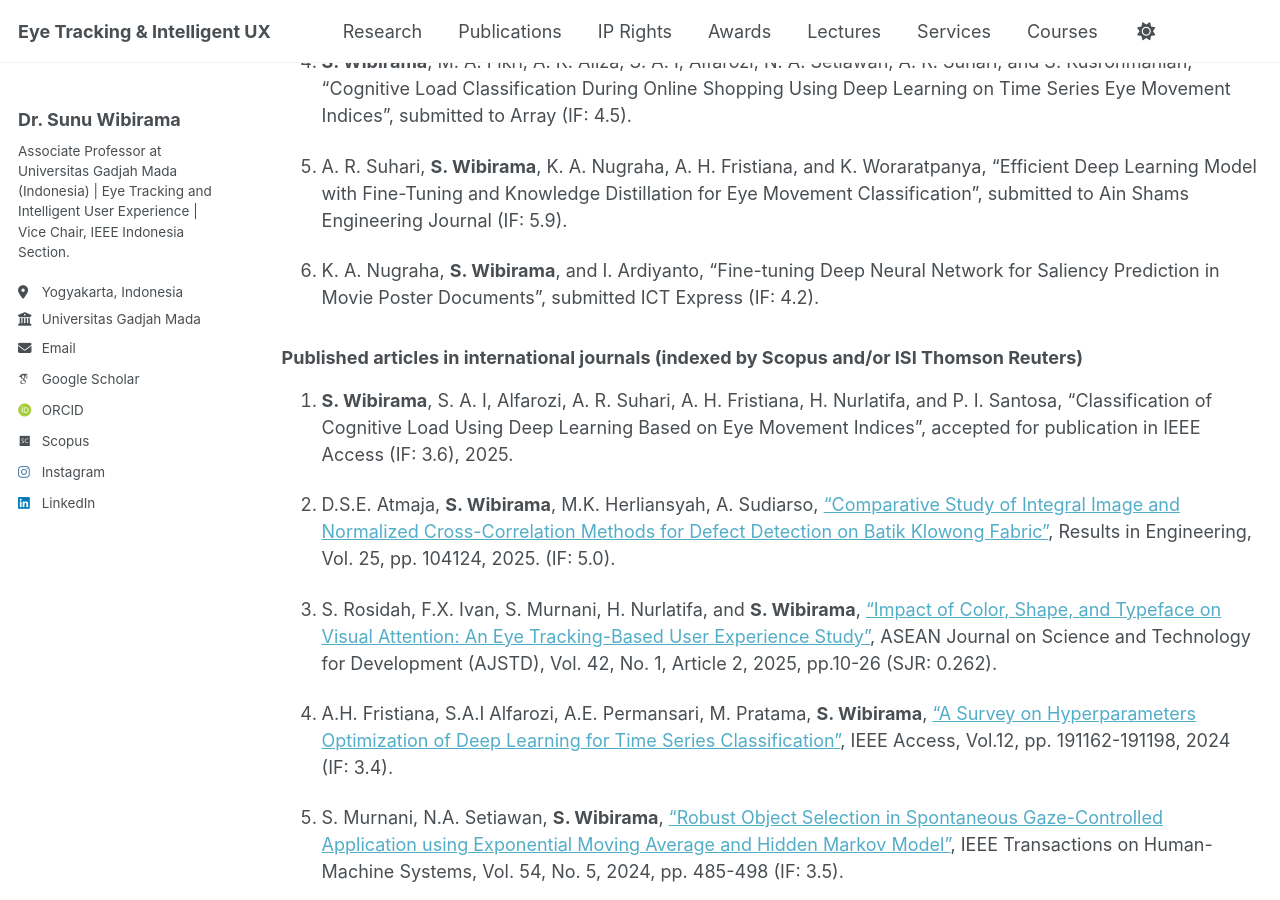
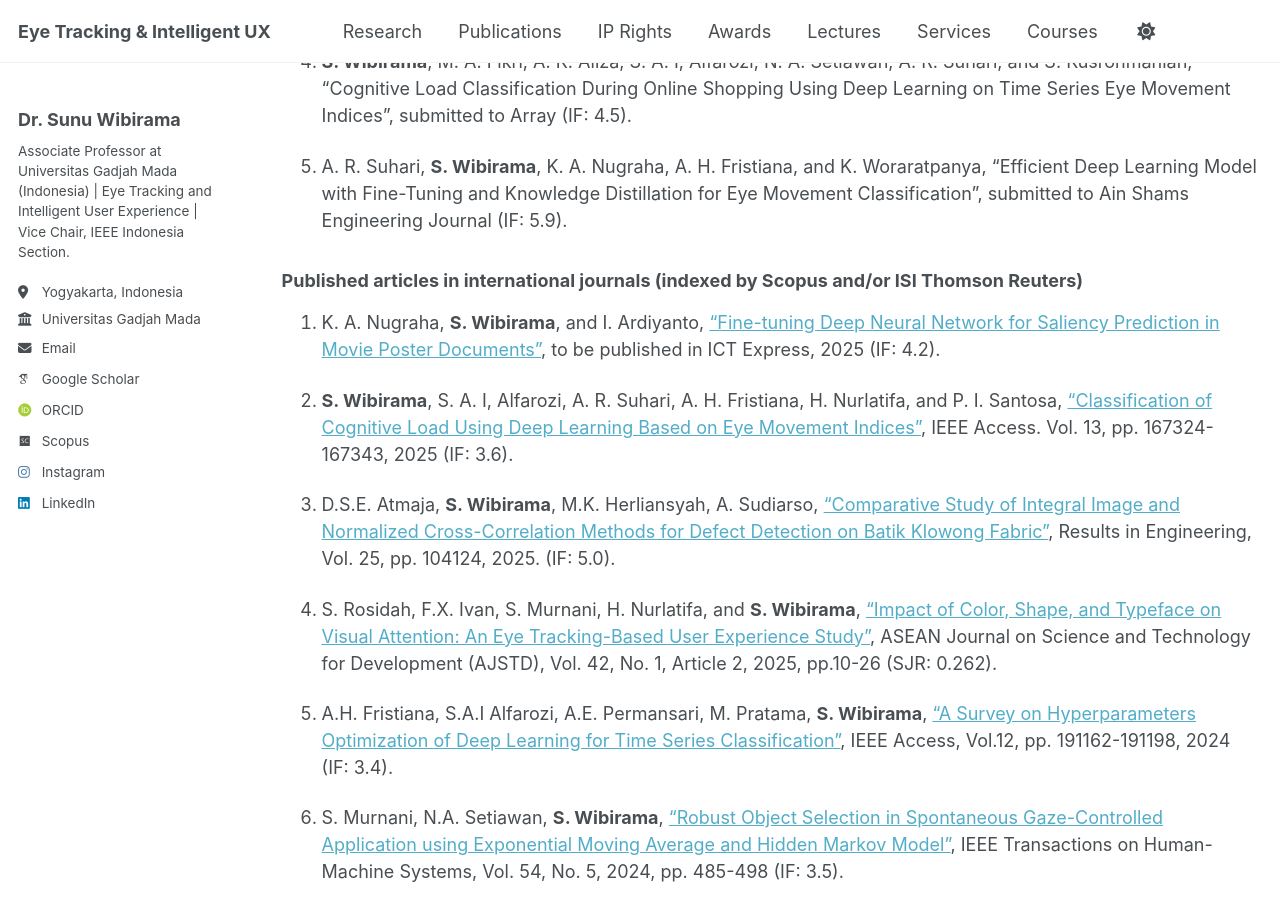
Before and after one commit to wibirama/wibirama.github.io, a Jekyll site: the page built from _pages/allpublications.md, in a window 1280 px wide and 900 px high, scrolled down 647 px. Built offline with Jekyll 4.4.1, drawn with Linux system fonts in a browser that asks for light colours; emoji names are drawn with the system emoji font; some web fonts are replaced; a script that is not in the unit is left out.

Commit message:
Update allpublications.md
update publikasi no. 1 dan 2 (Sunu dan Adi)

```diff
--- a/_pages/allpublications.md
+++ b/_pages/allpublications.md
@@ -27,56 +27,58 @@ Journal articles
 
 5. A. R. Suhari, **S. Wibirama**, K. A. Nugraha, A. H. Fristiana, and K. Woraratpanya, "Efficient Deep Learning Model with Fine-Tuning and Knowledge Distillation for Eye Movement Classification", submitted to Ain Shams Engineering Journal (IF: 5.9).
 
-6. K. A. Nugraha, **S. Wibirama**, and I. Ardiyanto, "Fine-tuning Deep Neural Network for Saliency Prediction in Movie Poster Documents", submitted ICT Express (IF: 4.2).
+
 
 
 ### Published articles in international journals (indexed by Scopus and/or ISI Thomson Reuters)
 
-1.  **S. Wibirama**, S. A. I, Alfarozi, A. R. Suhari, A. H. Fristiana, H. Nurlatifa, and P. I. Santosa, "Classification of Cognitive Load Using Deep Learning Based on Eye Movement Indices", accepted for publication in IEEE Access (IF: 3.6), 2025.
+1. K. A. Nugraha, **S. Wibirama**, and I. Ardiyanto, ["Fine-tuning Deep Neural Network for Saliency Prediction in Movie Poster Documents"](https://doi.org/10.1016/j.icte.2025.09.008), to be published in ICT Express, 2025 (IF: 4.2).
 
-2. D.S.E. Atmaja, **S. Wibirama**, M.K. Herliansyah, A. Sudiarso, ["Comparative Study of Integral Image and Normalized Cross-Correlation Methods for Defect Detection on Batik Klowong Fabric"](https://doi.org/10.1016/j.rineng.2025.104124),  Results in Engineering, Vol. 25, pp. 104124, 2025. (IF: 5.0).
+2.  **S. Wibirama**, S. A. I, Alfarozi, A. R. Suhari, A. H. Fristiana, H. Nurlatifa, and P. I. Santosa, ["Classification of Cognitive Load Using Deep Learning Based on Eye Movement Indices"](https://doi.org/10.1109/ACCESS.2025.3613292), IEEE Access. Vol. 13, pp. 167324-167343, 2025 (IF: 3.6).
 
-3. S. Rosidah, F.X. Ivan, S. Murnani, H. Nurlatifa, and **S. Wibirama**, ["Impact of Color, Shape, and Typeface on Visual Attention: An Eye Tracking-Based User Experience Study"](https://ajstd.ubd.edu.bn/journal/vol42/iss1/2), ASEAN Journal on Science and Technology for Development (AJSTD), Vol. 42, No. 1, Article 2, 2025, pp.10-26 (SJR: 0.262).
+3. D.S.E. Atmaja, **S. Wibirama**, M.K. Herliansyah, A. Sudiarso, ["Comparative Study of Integral Image and Normalized Cross-Correlation Methods for Defect Detection on Batik Klowong Fabric"](https://doi.org/10.1016/j.rineng.2025.104124),  Results in Engineering, Vol. 25, pp. 104124, 2025. (IF: 5.0).
 
-4. A.H. Fristiana, S.A.I Alfarozi, A.E. Permansari, M. Pratama, **S. Wibirama**, ["A Survey on Hyperparameters Optimization of Deep Learning for Time Series Classification"](https://doi.org/10.1109/ACCESS.2024.3516198),  IEEE Access, Vol.12, pp. 191162-191198, 2024 (IF: 3.4).
+4. S. Rosidah, F.X. Ivan, S. Murnani, H. Nurlatifa, and **S. Wibirama**, ["Impact of Color, Shape, and Typeface on Visual Attention: An Eye Tracking-Based User Experience Study"](https://ajstd.ubd.edu.bn/journal/vol42/iss1/2), ASEAN Journal on Science and Technology for Development (AJSTD), Vol. 42, No. 1, Article 2, 2025, pp.10-26 (SJR: 0.262).
 
-5. S. Murnani, N.A. Setiawan, **S. Wibirama**, ["Robust Object Selection in Spontaneous Gaze-Controlled Application using Exponential Moving Average and Hidden Markov Model"](https://doi.org/10.1109/THMS.2024.3413781), IEEE Transactions on Human-Machine Systems, Vol. 54, No. 5, 2024, pp. 485-498 (IF: 3.5).
+5. A.H. Fristiana, S.A.I Alfarozi, A.E. Permansari, M. Pratama, **S. Wibirama**, ["A Survey on Hyperparameters Optimization of Deep Learning for Time Series Classification"](https://doi.org/10.1109/ACCESS.2024.3516198),  IEEE Access, Vol.12, pp. 191162-191198, 2024 (IF: 3.4).
 
-6. N. Paeedeh, M. Pratama, **S. Wibirama**, W. Mayer, Z. Cao, and R. Kowalczyk, ["Few-Shot Class Incremental Learning via Robust Transformer Approach"](https://doi.org/10.1016/j.ins.2024.120751), Information Sciences, Vol. 675, No. 120751, 2024. (IF: 8.1).
+6. S. Murnani, N.A. Setiawan, **S. Wibirama**, ["Robust Object Selection in Spontaneous Gaze-Controlled Application using Exponential Moving Average and Hidden Markov Model"](https://doi.org/10.1109/THMS.2024.3413781), IEEE Transactions on Human-Machine Systems, Vol. 54, No. 5, 2024, pp. 485-498 (IF: 3.5).
 
-7. H. Nurlatifa, R. Hartanto, A. Ataka, and  **S. Wibirama**, ["Optimum Object Selection Methods for Spontaneous Gaze-Based Interaction with Linear and Circular Trajectories"](https://doi.org/10.1016/j.rineng.2024.101769), Results in Engineering, Vol. 21, pp. 101769, 2024. (IF: 5.0)
+7. N. Paeedeh, M. Pratama, **S. Wibirama**, W. Mayer, Z. Cao, and R. Kowalczyk, ["Few-Shot Class Incremental Learning via Robust Transformer Approach"](https://doi.org/10.1016/j.ins.2024.120751), Information Sciences, Vol. 675, No. 120751, 2024. (IF: 8.1).
 
-8. L.A. Putri, I. Rahman, M. Puspita, S.N. Hidayat, A.B. Dharmawan, A. Rianjanu, **S. Wibirama**, R. Roto, K. Triyana, and H.S. Wasisto, ["Rapid analysis of meat floss origin using a supervised machine learning-based electronic nose towards food authentication"](https://doi.org/10.1038/s41538-023-00205-2), npj Science of Food, Vol. 7, No. 31, pp. 1-15, 2023. (IF: 7.000).
+8. H. Nurlatifa, R. Hartanto, A. Ataka, and  **S. Wibirama**, ["Optimum Object Selection Methods for Spontaneous Gaze-Based Interaction with Linear and Circular Trajectories"](https://doi.org/10.1016/j.rineng.2024.101769), Results in Engineering, Vol. 21, pp. 101769, 2024. (IF: 5.0)
 
-9. P. V. Yulianandra, S. Murnani, P.I. Santosa, **S. Wibirama**, ["Observing Cognitive Load During Online Learning with Various Task Complexities: An Eye Tracking Approach"](https://doi.org/10.1504/IJIL.2023.10051446), International Journal of Innovation and Learning, Vol. 34, No. 1, 2023,  pp. 96-117  (SJR: 0.226).
+9. L.A. Putri, I. Rahman, M. Puspita, S.N. Hidayat, A.B. Dharmawan, A. Rianjanu, **S. Wibirama**, R. Roto, K. Triyana, and H.S. Wasisto, ["Rapid analysis of meat floss origin using a supervised machine learning-based electronic nose towards food authentication"](https://doi.org/10.1038/s41538-023-00205-2), npj Science of Food, Vol. 7, No. 31, pp. 1-15, 2023. (IF: 7.000).
 
-10. S. Murnani, N.A. Setiawan, **S. Wibirama**, ["Spontaneous Gaze Interaction Based on Smooth Pursuit Eye Movement Using Difference Pattern Approach"](https://doi.org/10.21924/cst.7.1.2022.739), Communications in Science and Technology, Vol. 7, No.1,  pp.8-14, 2022. (SJR: 0.277).
+10. P. V. Yulianandra, S. Murnani, P.I. Santosa, **S. Wibirama**, ["Observing Cognitive Load During Online Learning with Various Task Complexities: An Eye Tracking Approach"](https://doi.org/10.1504/IJIL.2023.10051446), International Journal of Innovation and Learning, Vol. 34, No. 1, 2023,  pp. 96-117  (SJR: 0.226).
 
-11. A.E. Permanasari, D.A. Hidayat, **S. Wibirama**, I.S. Sakkinah, and D.R.A. Rambli, ["Development of a hospital virtual tour with virtual reality-based panorama"](https://doi.org/10.1504/IJIL.2021.117218), International Journal of Innovation and Learning, Vol. 30, No. 2, pp.119–131, 2021. (SJR: 0.226).
+11. S. Murnani, N.A. Setiawan, **S. Wibirama**, ["Spontaneous Gaze Interaction Based on Smooth Pursuit Eye Movement Using Difference Pattern Approach"](https://doi.org/10.21924/cst.7.1.2022.739), Communications in Science and Technology, Vol. 7, No.1,  pp.8-14, 2022. (SJR: 0.277).
 
-12. **S. Wibirama**, P. I. Santosa, P. Widyarani, N. Brilianto, W. Hafidh, ["Physical Discomfort and Eye Movements during Arbitrary and Optical Flow-Like Motions in Stereo 3D Contents"](https://doi.org/10.1007/s10055-019-00386-w), Virtual Reality, Vol. 24,  2020, pp. 39-51. (IF: 5.471).
+12. A.E. Permanasari, D.A. Hidayat, **S. Wibirama**, I.S. Sakkinah, and D.R.A. Rambli, ["Development of a hospital virtual tour with virtual reality-based panorama"](https://doi.org/10.1504/IJIL.2021.117218), International Journal of Innovation and Learning, Vol. 30, No. 2, pp.119–131, 2021. (SJR: 0.226).
 
-13. I. Ardiyanto, **S. Wibirama**, F. Nurwanto, ["Sliding Variance and Data Range for Lightweight Sports Activitiy Recognition with Fusion Modalities"](https://doi.org/10.1016/j.jksuci.2018.08.012), Journal of King Saud University-Computer and Information Sciences, Vol. 32, 2020, pp. 775-783 (IF: 9.006).
+13. **S. Wibirama**, P. I. Santosa, P. Widyarani, N. Brilianto, W. Hafidh, ["Physical Discomfort and Eye Movements during Arbitrary and Optical Flow-Like Motions in Stereo 3D Contents"](https://doi.org/10.1007/s10055-019-00386-w), Virtual Reality, Vol. 24,  2020, pp. 39-51. (IF: 5.471).
 
-14. S. Thiyagarajan, S. N. Rosli, M. Kamal M.A, **S. Wibirama**, ["Tracking The Eye-Mind Relationship of Positive Emotion using Eye Tracking Technique"](https://jamt.utem.edu.my/jamt/article/view/5725),  Journal of Advanced Manufacturing Technology, Vol.13, No.2 (2), 2019. (SJR: 0.146)
+14. I. Ardiyanto, **S. Wibirama**, F. Nurwanto, ["Sliding Variance and Data Range for Lightweight Sports Activitiy Recognition with Fusion Modalities"](https://doi.org/10.1016/j.jksuci.2018.08.012), Journal of King Saud University-Computer and Information Sciences, Vol. 32, 2020, pp. 775-783 (IF: 9.006).
 
-15. S. Thiyagarajan, M. Kamal M.A., **S. Wibirama**, O. Mikami, ["Applying Eye Tracking Device on The Gazing Behaviour and Its Effects on Emotions Attributes"](https://jamt.utem.edu.my/jamt/article/view/5722), Journal of Advanced Manufacturing Technology, Vol.13, No.2 (2), 2019. (SJR: 0.146)
+15. S. Thiyagarajan, S. N. Rosli, M. Kamal M.A, **S. Wibirama**, ["Tracking The Eye-Mind Relationship of Positive Emotion using Eye Tracking Technique"](https://jamt.utem.edu.my/jamt/article/view/5725),  Journal of Advanced Manufacturing Technology, Vol.13, No.2 (2), 2019. (SJR: 0.146)
 
-16. N.H. Baharom, S. R. Aid, M. Kamal M.A., **S. Wibirama**, O. Mikami, ["Exploring The Eye Tracking Data on Human Behaviour on Consumer Merchandise Product"](https://jamt.utem.edu.my/jamt/article/view/5723), Journal of Advanced Manufacturing Technology, Vol.13, No.2 (2), 2019. (SJR: 0.146)
+16. S. Thiyagarajan, M. Kamal M.A., **S. Wibirama**, O. Mikami, ["Applying Eye Tracking Device on The Gazing Behaviour and Its Effects on Emotions Attributes"](https://jamt.utem.edu.my/jamt/article/view/5722), Journal of Advanced Manufacturing Technology, Vol.13, No.2 (2), 2019. (SJR: 0.146)
 
-17. N.H. Baharom, N. Jayabalan, M. Kamal M.A., **S. Wibirama**, ["Positive Emotion Recognition Through Eye Tracking Technology"](https://jamt.utem.edu.my/jamt/article/view/5683), Journal of Advanced Manufacturing Technology, Vol.13, No.2(1), 2019, pp.143-152. (SJR: 0.146)
+17. N.H. Baharom, S. R. Aid, M. Kamal M.A., **S. Wibirama**, O. Mikami, ["Exploring The Eye Tracking Data on Human Behaviour on Consumer Merchandise Product"](https://jamt.utem.edu.my/jamt/article/view/5723), Journal of Advanced Manufacturing Technology, Vol.13, No.2 (2), 2019. (SJR: 0.146)
 
-18. **S. Wibirama**, I. Ardiyanto, T. Satriya, T.B. Adji, N. A. Setiawan, M. T. Setiawan, ["An Improved Pupil Localization Technique for Real-Time Video-Oculography under Extreme Eyelid Occlusion"](http://www.ijicic.org/ijicic-150423.pdf), International Journal of Innovative Computing, Information and Control, Vol. 15, No. 4, 2019, pp. 1547-1563. (SJR: 0.426).
+18. N.H. Baharom, N. Jayabalan, M. Kamal M.A., **S. Wibirama**, ["Positive Emotion Recognition Through Eye Tracking Technology"](https://jamt.utem.edu.my/jamt/article/view/5683), Journal of Advanced Manufacturing Technology, Vol.13, No.2(1), 2019, pp.143-152. (SJR: 0.146)
 
-19. W. Mahardika, **S. Wibirama**, R. Ferdiana, S. S. Kusumawardani, ["A Novel User Experience Study of Parallax Scrolling using Eye Tracking and User Experience"](http://dx.doi.org/10.18517/ijaseit.8.4.6500), International Journal on Advanced Science, Engineering and Information Technology, Vol. 8, No. 4, 201, pp. 1226-1233. (SJR: 0.208).
+19. **S. Wibirama**, I. Ardiyanto, T. Satriya, T.B. Adji, N. A. Setiawan, M. T. Setiawan, ["An Improved Pupil Localization Technique for Real-Time Video-Oculography under Extreme Eyelid Occlusion"](http://www.ijicic.org/ijicic-150423.pdf), International Journal of Innovative Computing, Information and Control, Vol. 15, No. 4, 2019, pp. 1547-1563. (SJR: 0.426).
 
-20. **S. Wibirama**, H.A. Nugroho, K. Hamamoto, ["Depth Gaze and ECG Based Frequency Dynamics during Motion Sickness in Stereoscopic 3D Movie"](https://doi.org/10.1016/j.entcom.2018.02.003), Entertainment Computing, Vol. 28, 2018, pp.117-127. (IF: 2.072).
+20. W. Mahardika, **S. Wibirama**, R. Ferdiana, S. S. Kusumawardani, ["A Novel User Experience Study of Parallax Scrolling using Eye Tracking and User Experience"](http://dx.doi.org/10.18517/ijaseit.8.4.6500), International Journal on Advanced Science, Engineering and Information Technology, Vol. 8, No. 4, 201, pp. 1226-1233. (SJR: 0.208).
 
-21. **S. Wibirama**, H.A. Nugroho, K. Hamamoto, [“Evaluating 3D Gaze Tracking in Virtual Space: A Computer Graphics Approach”](http://doi.org/10.1016/j.entcom.2017.04.003), Entertainment Computing, Vol. 21, June 2017, pp.11-17. (IF: 2.072).
+21. **S. Wibirama**, H.A. Nugroho, K. Hamamoto, ["Depth Gaze and ECG Based Frequency Dynamics during Motion Sickness in Stereoscopic 3D Movie"](https://doi.org/10.1016/j.entcom.2018.02.003), Entertainment Computing, Vol. 28, 2018, pp.117-127. (IF: 2.072).
 
-22. **S.Wibirama** and K. Hamamoto, [“3D Gaze Tracking on Stereoscopic Display using Optimized Geometric Method”](http://dx.doi.org/10.1541/ieejeiss.134.345), IEEJ Transactions on Electronics, Information, and Systems, Vol. 134, No. 3, 2014, pp. 345-352. (SJR: 0.154).
+22. **S. Wibirama**, H.A. Nugroho, K. Hamamoto, [“Evaluating 3D Gaze Tracking in Virtual Space: A Computer Graphics Approach”](http://doi.org/10.1016/j.entcom.2017.04.003), Entertainment Computing, Vol. 21, June 2017, pp.11-17. (IF: 2.072).
 
-23. **S. Wibirama**,  S. Tungjitkusolmun, and C. Pintavirooj, [“Dual-Camera Acquisition for Accurate Measurement of Three-Dimensional Eye Movements”](http://dx.doi.org/10.1002/tee.21845), Transactions on Electrical and Electronic Engineering, Vol.8(3), 2013, pp. 238-246. (IF: 0.923).
+23. **S.Wibirama** and K. Hamamoto, [“3D Gaze Tracking on Stereoscopic Display using Optimized Geometric Method”](http://dx.doi.org/10.1541/ieejeiss.134.345), IEEJ Transactions on Electronics, Information, and Systems, Vol. 134, No. 3, 2014, pp. 345-352. (SJR: 0.154).
+
+24. **S. Wibirama**,  S. Tungjitkusolmun, and C. Pintavirooj, [“Dual-Camera Acquisition for Accurate Measurement of Three-Dimensional Eye Movements”](http://dx.doi.org/10.1002/tee.21845), Transactions on Electrical and Electronic Engineering, Vol.8(3), 2013, pp. 238-246. (IF: 0.923).
 
 Conference papers
 ======
```
